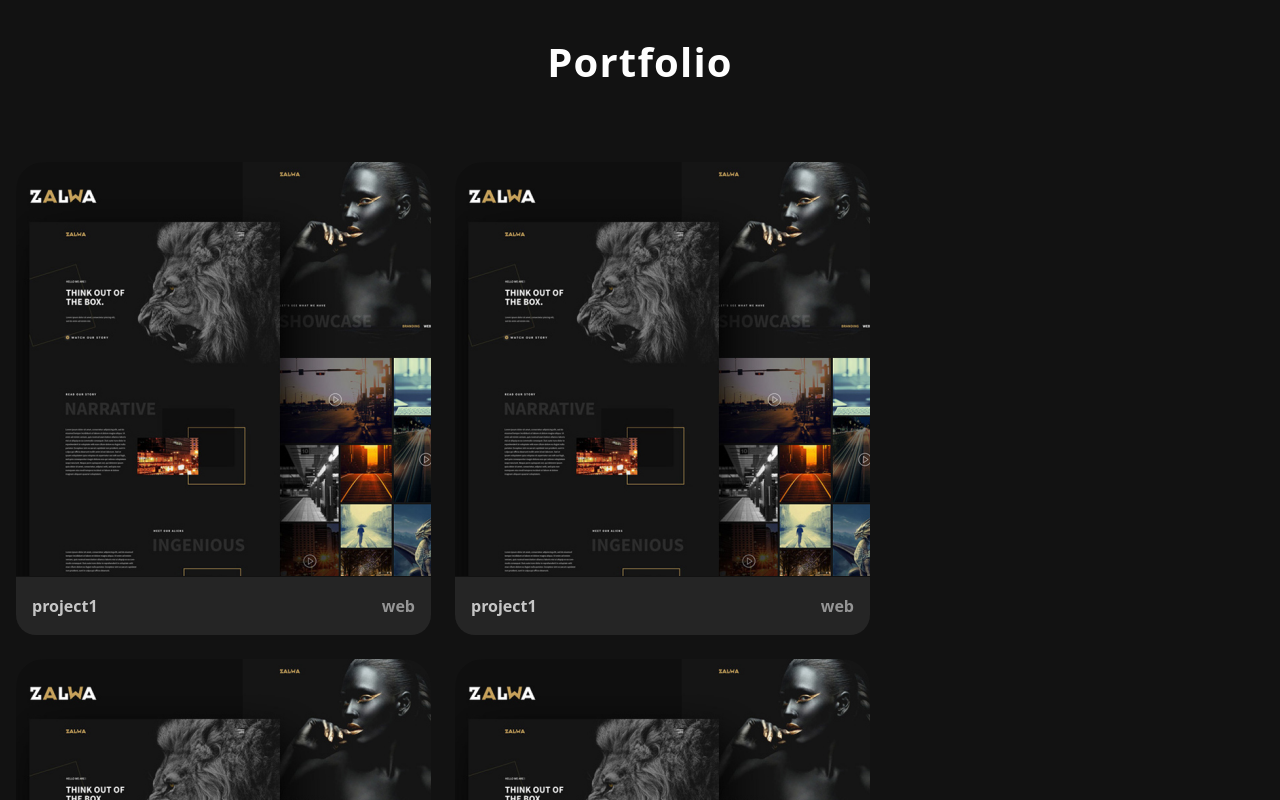
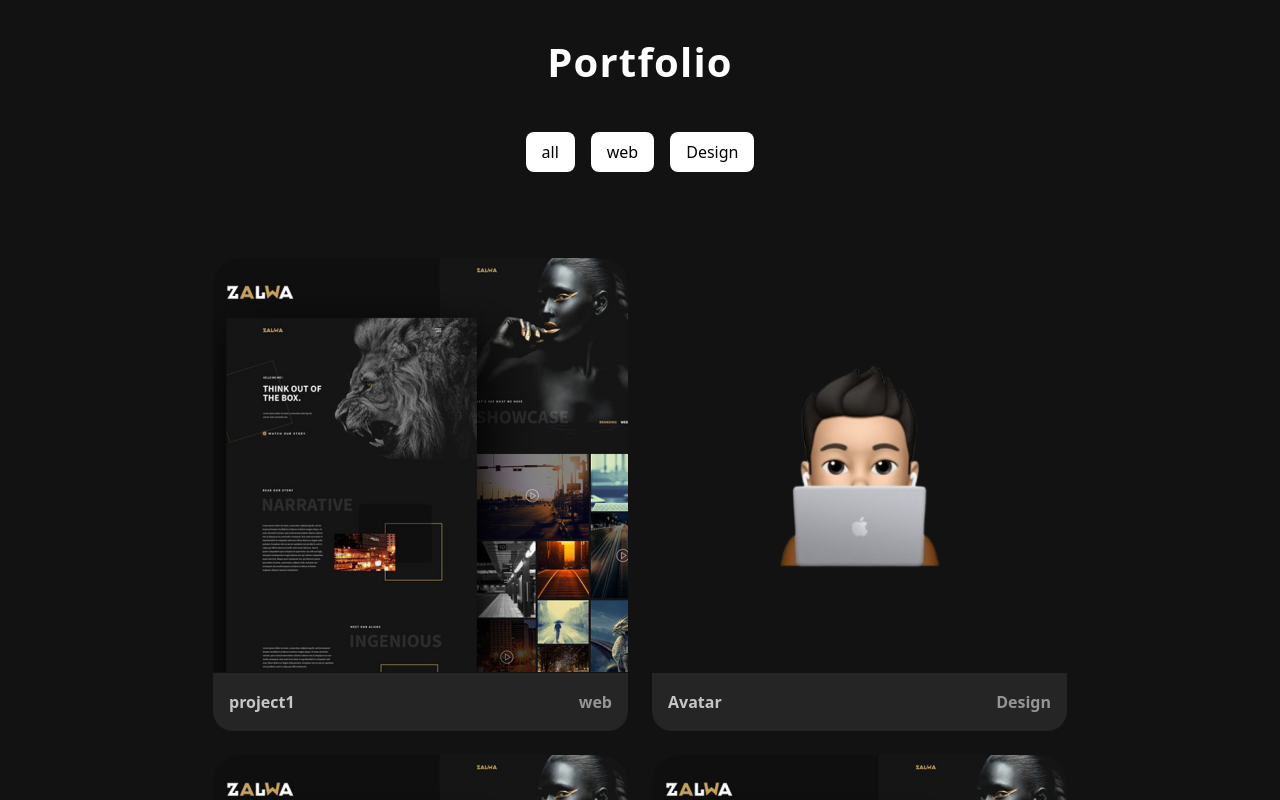
Before and after one commit to imranahmetov-png/my-blog, a React (Vite) app: page / in a window 1280 px wide. Shown: the part 3580-4380 px from the top of the page. Built offline with nearby package versions, Linux system fonts and the light colour scheme.

Commit message:
Пофиксил портфолио

```diff
--- a/src/component/Portfolio.tsx
+++ b/src/component/Portfolio.tsx
@@ -1,5 +1,10 @@
 import photoEX1 from '@/assets/img/photoEX1.svg'
+import Avatar from '@/assets/img/Avatar.svg'
+import { useState } from 'react'
+
 export default function UiPortfolio() {
+  const [selectedTag, setSelectedTag] = useState('all')
+
   const Projects = [
     {
       name: 'project1',
@@ -7,9 +12,9 @@ export default function UiPortfolio() {
       categories: ['web'],
     },
     {
-      name: 'project1',
-      img: photoEX1,
-      categories: ['web'],
+      name: 'Avatar',
+      img: Avatar,
+      categories: ['Design'],
     },
     {
       name: 'project1',
@@ -32,6 +37,16 @@ export default function UiPortfolio() {
       categories: ['web'],
     },
   ]
+  const allCategories = [
+    'all',
+    ...new Set(Projects.flatMap((p) => p.categories)),
+  ]
+
+  const filteredProjects =
+    selectedTag === 'all'
+      ? Projects
+      : Projects.filter((p) => p.categories.includes(selectedTag))
+
   return (
     <div className="flex flex-col justify-center items-center gap-[70px]">
       <div className="flex flex-col justify-center items-center">
@@ -39,14 +54,25 @@ export default function UiPortfolio() {
           <div className="text-[#FEFEFE] text-[40px] font-bold text-center flex flex-col justify-center items-center tracking-[0.03em]">
             Portfolio
           </div>
+          <div className="flex flex-row justify-center items-center flex-wrap">
+            {allCategories.map((tag) => (
+              <button
+                key={tag}
+                onClick={() => setSelectedTag(tag)}
+                className={`px-4 bg-white py-2 rounded-lg transition-all mx-2 mb-4`}
+              >
+                {tag}
+              </button>
+            ))}
+          </div>
         </div>
       </div>
 
       {/* Галерея проектов */}
       <div className="w-full flex justify-center items-center">
-        <div className="max-w-[1445px] flex gap-[24px] flex-wrap">
+        <div className="max-w-[1445px] flex gap-[24px] flex-wrap justify-center items-center">
           {/* Карточка 1 */}
-          {Projects.map((project) => (
+          {filteredProjects.map((project) => (
             <div className="w-[415px] h-[473px] rounded-[16px] overflow-hidden">
               <img
                 src={project.img}
--- a/src/component/aboutMe.tsx
+++ b/src/component/aboutMe.tsx
@@ -202,7 +202,7 @@ export default function UiAboutMe() {
                   stroke="url(#grad)"
                   stroke-width="8"
                   fill="none"
-                  stroke-dasharray="28.9 260.1"
+                  stroke-dasharray={`${String(289 * 0.1)} 260.1`} //
                   stroke-dashoffset="0"
                   stroke-linecap="round"
                   className="transition-all duration-500"
```
